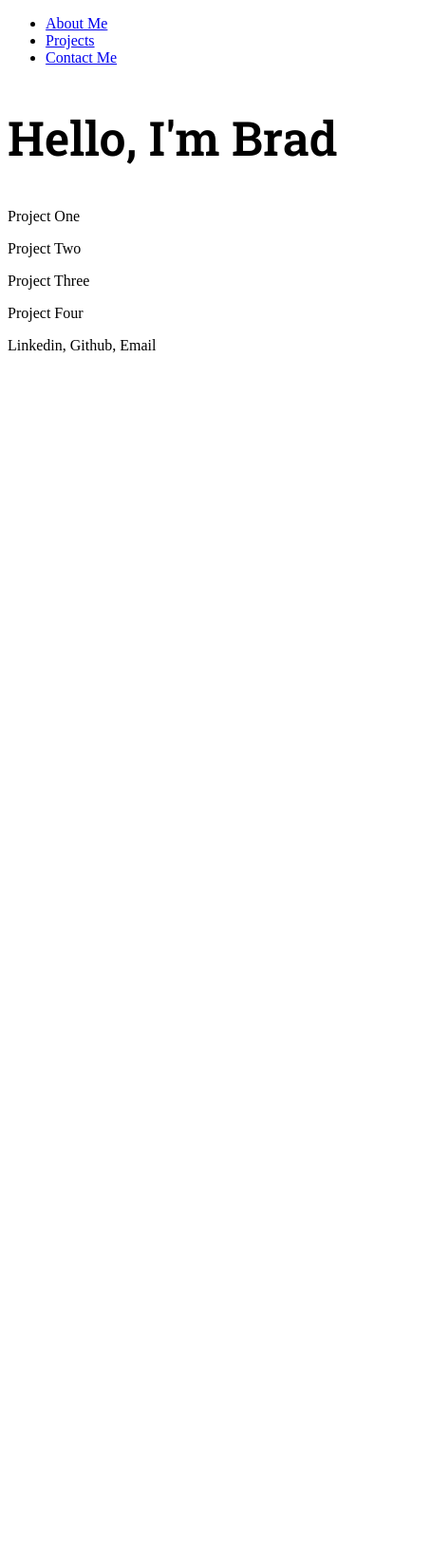
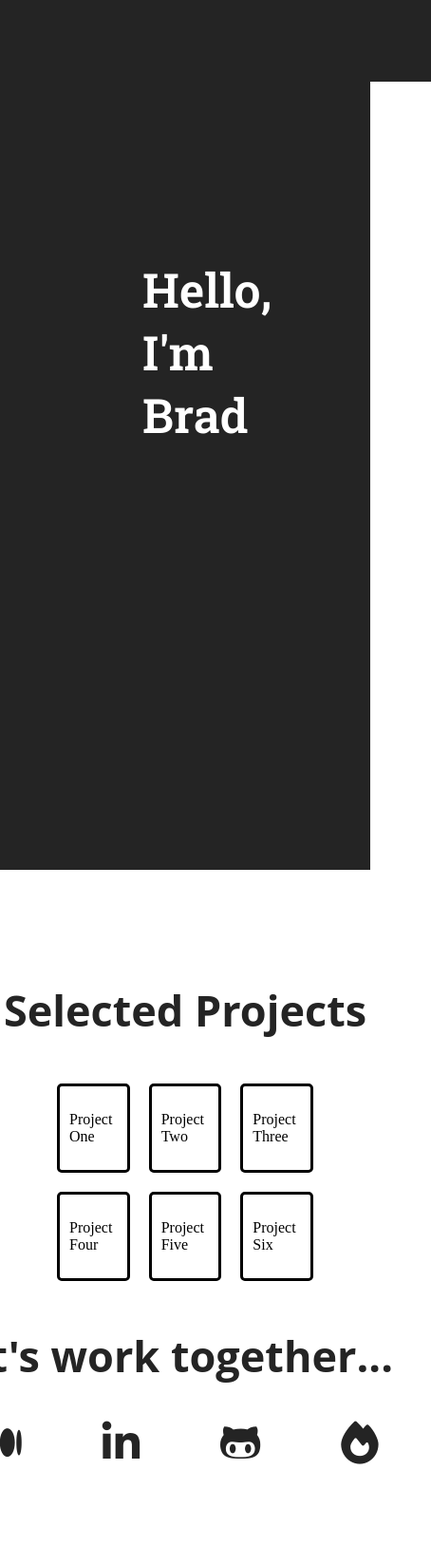
Before and after one commit to BradleyMcInnes/portfolio_page, a plain HTML site: page index.html in a window 390 px wide. Shown: the whole page at 95% size, 454 px wide, since content can reach past the window. Before the commit the page ends 844 px from the top, so only its background shows below. Drawn offline with Linux system fonts and the light colour scheme.

Commit message:
Built out page and added styling. Need to add a media query and a fill out the project tiles

```diff
--- a/index.html
+++ b/index.html
@@ -6,20 +6,34 @@
 
     <link href="https://fonts.googleapis.com/css2?family=Roboto+Slab:wght@600&display=swap" rel="stylesheet">
 
+    <script src="https://kit.fontawesome.com/9e05f14e36.js" crossorigin="anonymous"></script>
+
+    <div class='nav-container'>
+
         <nav id='navbar'>
             <ul>
                 <li><a class='nav-link' href='#welcome-section'>About Me</a></li>
-            <li><a class='nav-link' href='#project'>Projects</a></li>
-            <li><a class='nav-link' href='#contact'>Contact Me</a></li>
+                <li><a class='nav-link' href='#projects'>Projects</a></li>
+                <li><a class='nav-link' href='#contacts'>Contact Me</a></li>
             </ul>
 
         </nav>
 
-    <section id='welcome-section'>
+    </div>
+
+    <div class='welcome-container'>
+
+        <section id='welcome-section' class='welcome-section'>
 
             <h1>Hello, I'm Brad</h1>
 
         </section>
+
+    </div>
+
+    <div class='project-container'>
+
+        <h2>Selected Projects</h2>
 
         <section id='projects'>
             <div class="project-grid">
@@ -39,13 +53,49 @@
                 <div class='project-tile'>
                     <p>Project Four</p>
                 </div>
+
+                <div class='project-tile'>
+                    <p>Project Five</p>
+                </div>
+
+                <div class='project-tile'>
+                    <p>Project Six</p>
+                </div>
+
             </div>
         </section>
 
+    </div>
+
+    <div class='contact-container'>
+
         <section id='contacts'>
 
-        <p>Linkedin, Github, Email</p>
+            <h2>Let's work together...</h2>
+
+            <div class='icon-container'>
+
+                <div class='icon'>
+                    <a href='https://medium.com/@bradmcinnes' target='_blank'><i class="fab fa-medium-m"></i></a>
+                </div>
+
+                <div class='icon'>
+                    <a href='https://uk.linkedin.com/in/brad-mcinnes-3b6b03a8' target='_blank'><i class="fab fa-linkedin-in"></i></a>
+                </div>
+
+                <div class='icon'>
+                    <a id='profile-link' href='https://github.com/BradleyMcInnes' target='_blank'><i class="fab fa-github-alt"></i></a>
+                </div>
+
+                <div class='icon'>
+                    <a href='https://www.freecodecamp.org/fcca10826b5-31aa-4305-b624-54480d881e36' target='_blank'><i class="fas fa-fire"></i></a>
+                </div>
+
+            </div>
+
 
         </section>
 
+    </div>
+
 </html>
--- a/style.css
+++ b/style.css
@@ -1,8 +1,124 @@
-html {
+html body {
     margin: 0;
+    padding: 0;
+}
+
+
+/*Nav Bar*/
+
+.nav-container {
+    position: fixed;
+    display: flex;
+    background-color: hsl(0,0%,14%);
+    width: 100%;
+}
+
+#navbar {
+    background-color: hsl(0,0%,14%);
+}
+
+nav ul {
+    display: flex;
+    flex-direction: row;
+    align-content: flex-end;
+    margin-left: 700px;
+}
+
+nav ul li {
+    list-style: none;
+}
+
+nav ul li a {
+    text-decoration: none;
+    font-family: 'Open Sans';
+    font-size: 20px;
+    padding: 0 20px 0 20px;
+    color: #FFFFFF;
+    font-weight: bolder;
+}
+
+/*Welcome Section*/
+
+.welcome-container {
+    padding-top: 30px;
+    background-color: hsl(0,0%,14%);
+}
+
+.welcome-section {
+    width: 100%;
+    height: 100vh;
 }
 
 h1 {
     font-family: 'Roboto Slab', serif;
     font-size: 50px;
+    color: #FFFFFF;
+    padding: 200px 200px 200px 150px;
 }
+
+/*Projects Section*/
+
+.project-container {
+    padding-top: 80px;
+}
+
+.project-container h2 {
+    text-align: center;
+}
+
+.project-grid {
+    display: grid;
+    grid-template-columns: repeat(3, auto);
+    grid-template-rows: repeat(2, auto);
+    margin-left: 50px;
+    margin-right: 50px;
+}
+
+.project-tile {
+    border: 3px solid black;
+    border-radius: 5px;
+    padding: 10px;
+    margin: 10px;
+
+}
+
+/*Contact Section*/
+
+
+
+.contact-container {
+    display: flex;
+    justify-content: center;
+}
+
+.icon-container {
+    display: flex;
+    flex-direction: row;
+}
+
+.icon {
+    color: hsl(0,0%,14%);
+    padding-right: 55px;
+    padding-left: 30px;
+    font-size: 45px;
+    margin-bottom: 100px;
+}
+
+.icon a:link {
+    color: hsl(0,0%,14%);
+    transition: transform 0.3s ease-out;
+}
+
+.icon a:hover {
+    transform: translateY(8px);
+}
+
+.icon a:visited {
+    color: hsl(0,0%,14%);
+}
+
+h2 {
+    font-family: 'Open sans';
+    font-size: 45px;
+    color: hsl(0,0%,14%)
+}
```
Lines whose indentation alone changed are shown as unchanged.
